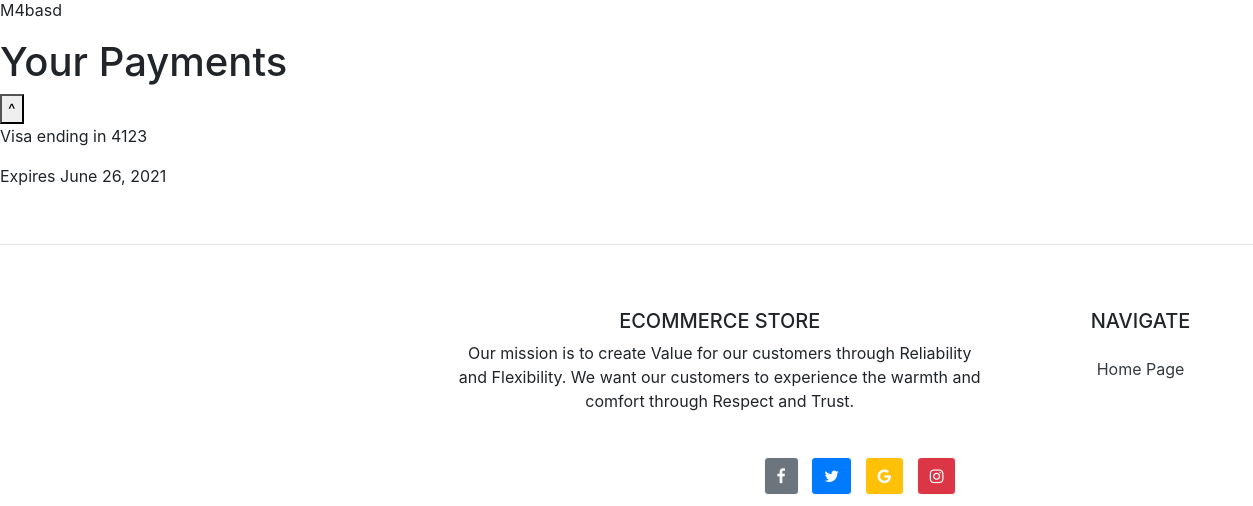
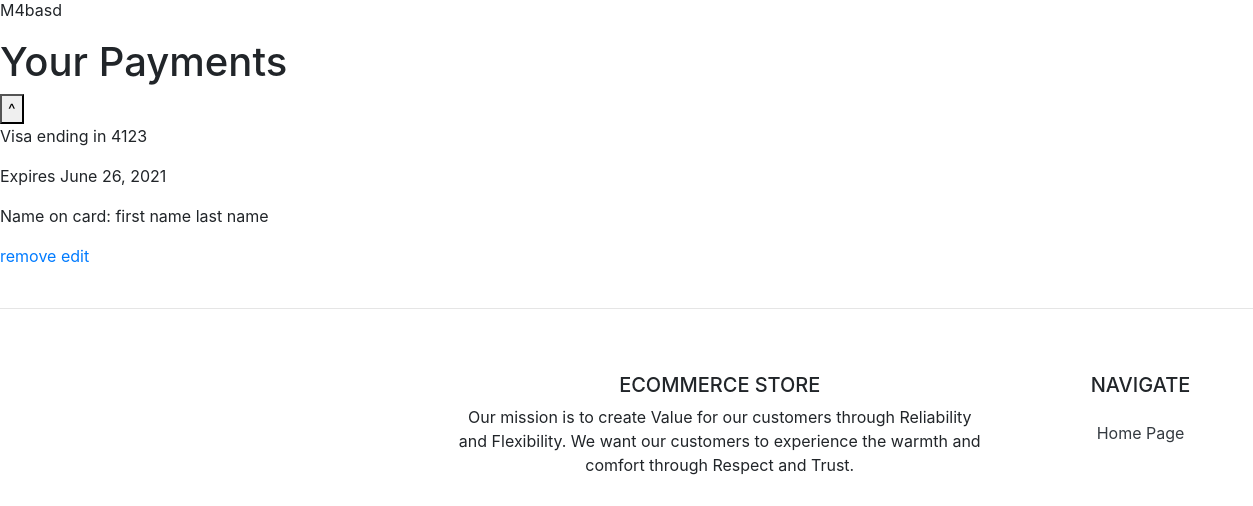
Before and after one commit to APlusOnly/Django-Ecommerce, a Django app: page /profile/ in a window 1720 px wide, after a click that opens the changed part; the page is wider, and only the part inside the window is pictured. Shown: the part 377-883 px from the top of that part, without its empty margins (0-1253 px from the left). Run offline with Django 3.2, Linux system fonts and the light colour scheme; a user stored in the database is signed in; data comes from the database, SQL or seed files in the repository; both versions use the stored data as it was after the commit; some libraries are stand-ins or nearby versions.

Commit message:
added payment delete

```diff
--- a/ecommerce/urls.py
+++ b/ecommerce/urls.py
@@ -28,4 +28,5 @@ urlpatterns = [
     path('profile/', user_views.my_account, name='profile'),
     path('logout', auth_views.LogoutView.as_view(template_name='users/logout.html'), name='logout'),
     path('login/', auth_views.LoginView.as_view(template_name='users/login.html'), name='login'),
+    path('payment_delete/<int:pk>/', user_views.PaymentDeleteView.as_view(), name='payment-delete'),
 ] +static(settings.MEDIA_URL, document_root=settings.MEDIA_ROOT)
--- a/users/models.py
+++ b/users/models.py
@@ -30,6 +30,8 @@ class Payment(models.Model):
     card_number = models.CharField(max_length=19)
     expire_date = models.DateField()
     cvv = models.CharField(max_length=4)
+    first_name = models.CharField(max_length=100, default="first name")
+    last_name = models.CharField(max_length=100, default="last name")
     type = models.CharField(max_length=100,choices=TYPES)
 
     def __str__(self):
--- a/users/templates/users/my_account.html
+++ b/users/templates/users/my_account.html
@@ -25,7 +25,11 @@
         		<p>{{payment.type}} ending in {{payment}}</p>
         		<div style='display: none' id='{{forloop.counter}}'> <!-- idk why using a class doesnt work (class is payment_details) -->
         			<p>Expires {{payment.expire_date}}</p>
+        			<p>Name on card: {{payment.first_name}} {{payment.last_name}}</p>
+        			<a href="{% url 'payment-delete' payment.id%}">remove</a>
+        			<a href="#">edit</a>
         		</div>
+
         	</div>
         {% endfor %}
     </div>
--- a/users/views.py
+++ b/users/views.py
@@ -2,6 +2,10 @@ from django.shortcuts import render, redirect, get_object_or_404
 from store.models import Item, Category
 from users.models import *
 from django.contrib.auth.decorators import login_required
+from django.contrib.auth.mixins import LoginRequiredMixin, UserPassesTestMixin
+from django.views.generic import (
+    DeleteView
+)
 
 # Create your views here.
 @login_required
@@ -16,3 +20,14 @@ def my_account(request):
         'addresses': addresses
     }
     return render(request, 'users/my_account.html', context)
+
+
+class PaymentDeleteView(LoginRequiredMixin, UserPassesTestMixin, DeleteView):
+    model = Payment
+    success_url = '/profile'
+
+    def test_func(self):
+        payment = self.get_object()
+        if self.request.user == payment.user:
+            return True
+        return False
```
Also changed, not shown: users/templates/users/payment_confirm_delete.html (added, +17 -0 lines), db.sqlite3, users/migrations/0003_auto_20210630_1155.py (added).
